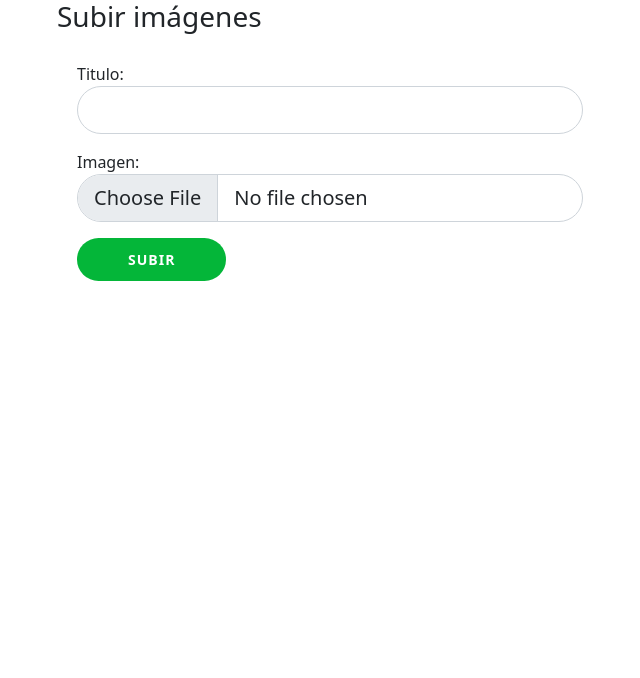
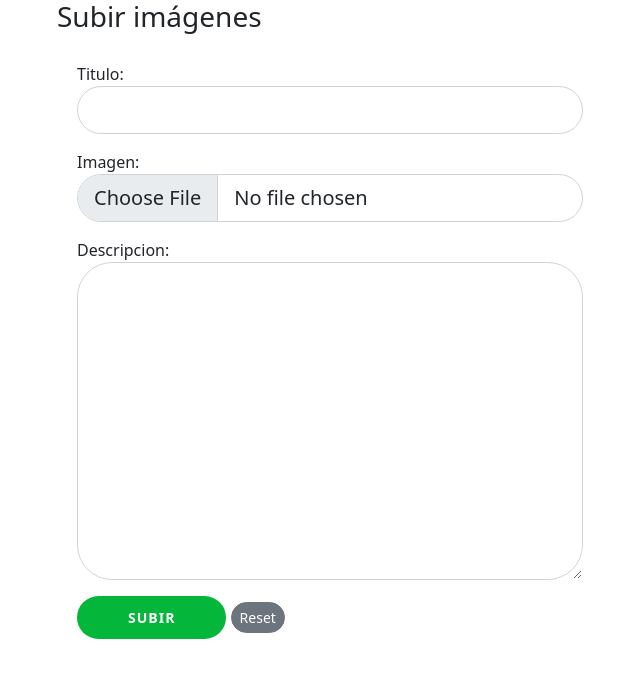
Before and after one commit to eortizromero/django-upload-image, a Django app: page / in a window 1280 px wide. Shown: the top 678 px of the page, without its empty margins (25-665 px from the left). Run offline with Django 3.2, Linux system fonts and the light colour scheme; data that the repository does not hold is empty; some libraries are stand-ins or nearby versions.

Commit message:
Forms, Lista de imagenes y modelos

```diff
--- a/home/forms.py
+++ b/home/forms.py
@@ -6,4 +6,4 @@ class ImageForm(forms.ModelForm):
     """ Form para el modelo images"""
     class Meta:
         model = Images
-        fields = ('titulo', 'imagen')
+        fields = ('titulo', 'imagen', 'descripcion')
--- a/home/models.py
+++ b/home/models.py
@@ -5,6 +5,7 @@ class Images(models.Model):
 
     titulo = models.CharField(max_length=250)
     imagen = models.ImageField(upload_to='images/%Y/%m/%d/', blank=True)
+    descripcion = models.TextField(default="")
 
     def __str__(self):
         return self.titulo
--- a/home/templates/home/image_list.html
+++ b/home/templates/home/image_list.html
@@ -9,6 +9,8 @@
                 {% csrf_token %}
                     {{ form.as_p }}
                 <button type="submit" class="btn button">Subir</button>
+                <button type="reset" class="btn btn-secondary btn-sm br-input">Reset</button>
+
             </form>
         </div>
     </div>
--- a/static/css/app.css
+++ b/static/css/app.css
@@ -22,7 +22,7 @@
 }
 
 .br-input {
-    border-radius: 25px;
+    border-radius: 35px;
 }
 
 form {
```
Also changed, not shown: media/images/2021/03/05/Imagen_1.png (added), media/images/2021/03/05/linux-terminal-commands.jpg (added), 1 other file.
